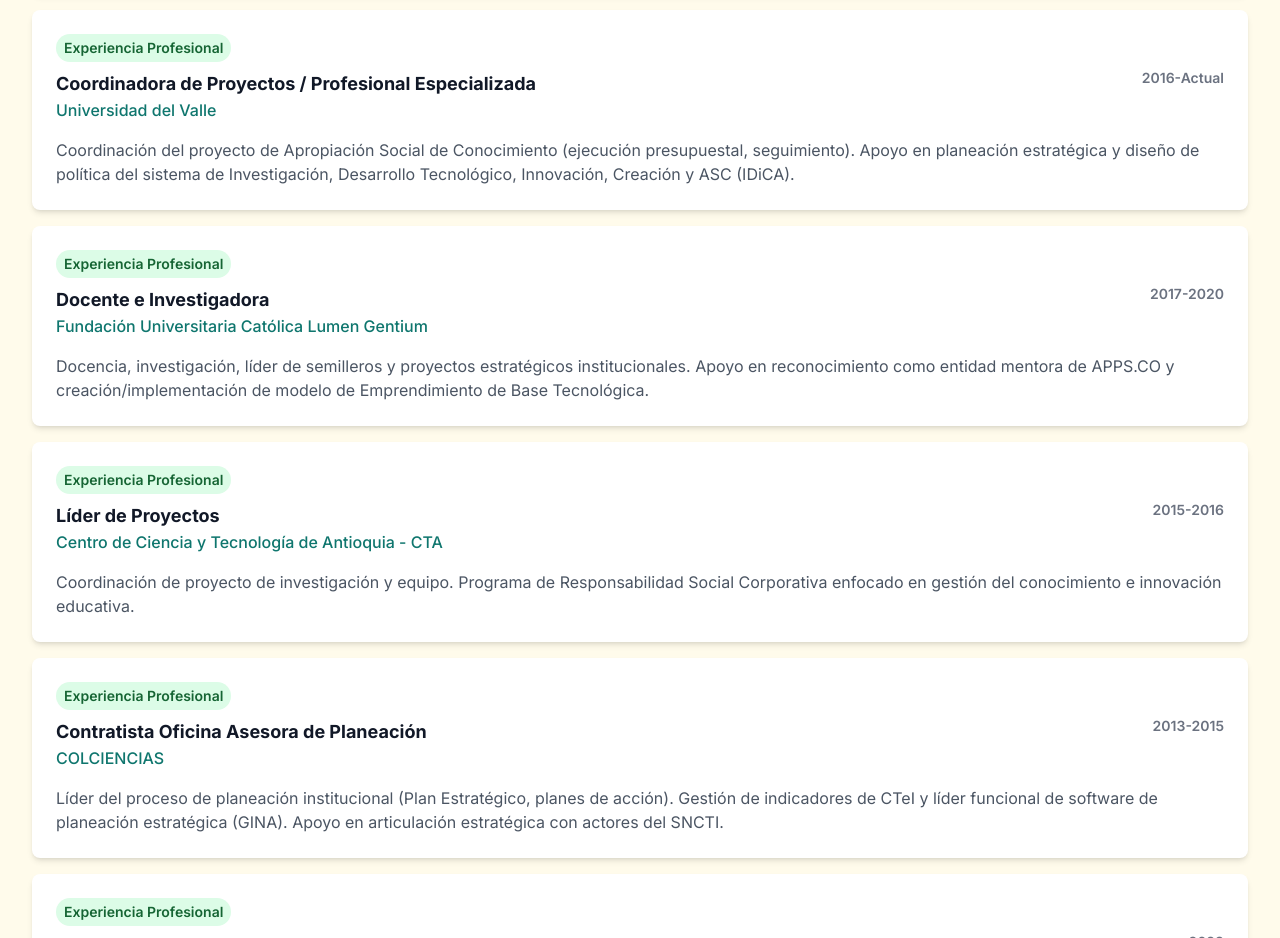
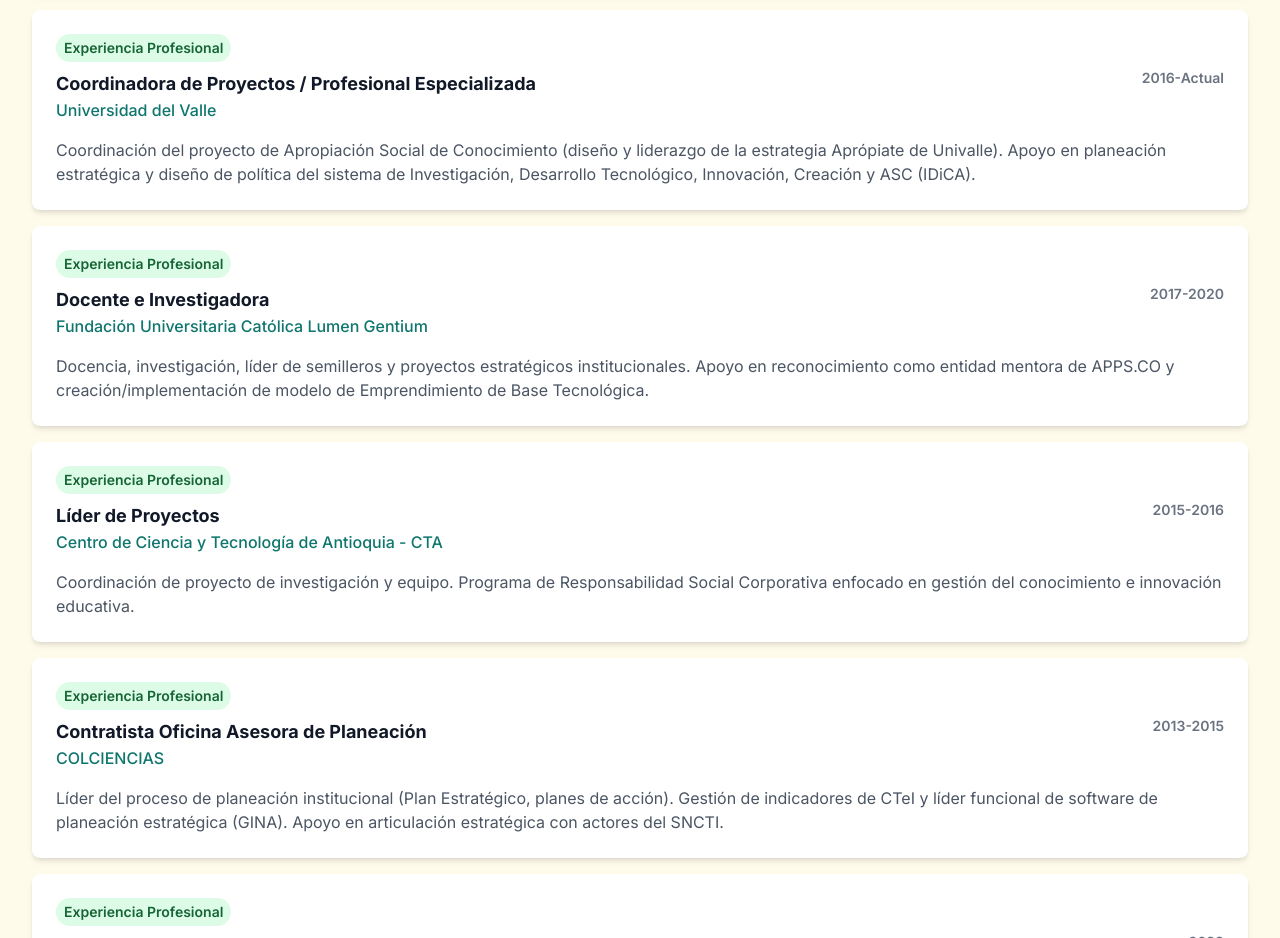
Before and after one commit to AnaMaria2025/Resume, a plain HTML site: page index.html in a window 1280 px wide. Shown: the part 6140-7078 px from the top of the page. Drawn offline with nearby package versions, Linux system fonts and the light colour scheme.

Commit message:
Update index.html

```diff
--- a/index.html
+++ b/index.html
@@ -314,7 +314,7 @@
 
                 { year: '2019-2021; 2024', title: 'Consultora', institution: 'Fundación y Centro de Ciencia ANDOKE', category: 'Experiencia Profesional', desc: 'Acompañamiento a la Gerencia en Planeación, Direccionamiento estratégico y renovación del reconocimiento ante Minciencias. Talleres medioambientales y representación en ecosistema CTI. Miembro de la Junta Directiva en 2025.' },
                 { year: '2009-2013; 2021-2023', title: 'Consultora', institution: 'Instituto de Prospectiva, Innovación y Gestión del Conocimiento', category: 'Experiencia Profesional', desc: 'Participación en estudios para la construcción e implementación de modelos estratégicos y de planeación, incluyendo planeación estratégica para Cali al 2050 (insumo para Plan de Desarrollo vigente). Diagnóstico Marco Regulatorio CTeI y sistematización de Agendas de Bioeconomía.' },
-                { year: '2016-Actual', title: 'Coordinadora de Proyectos / Profesional Especializada', institution: 'Universidad del Valle', category: 'Experiencia Profesional', desc: 'Coordinación del proyecto de Apropiación Social de Conocimiento (ejecución presupuestal, seguimiento). Apoyo en planeación estratégica y diseño de política del sistema de Investigación, Desarrollo Tecnológico, Innovación, Creación y ASC (IDiCA).' },
+                { year: '2016-Actual', title: 'Coordinadora de Proyectos / Profesional Especializada', institution: 'Universidad del Valle', category: 'Experiencia Profesional', desc: 'Coordinación del proyecto de Apropiación Social de Conocimiento (diseño y liderazgo de la estrategia Aprópiate de Univalle). Apoyo en planeación estratégica y diseño de política del sistema de Investigación, Desarrollo Tecnológico, Innovación, Creación y ASC (IDiCA).' },
                 { year: '2017-2020', title: 'Docente e Investigadora', institution: 'Fundación Universitaria Católica Lumen Gentium', category: 'Experiencia Profesional', desc: 'Docencia, investigación, líder de semilleros y proyectos estratégicos institucionales. Apoyo en reconocimiento como entidad mentora de APPS.CO y creación/implementación de modelo de Emprendimiento de Base Tecnológica.' },
                 { year: '2015-2016', title: 'Líder de Proyectos', institution: 'Centro de Ciencia y Tecnología de Antioquia - CTA', category: 'Experiencia Profesional', desc: 'Coordinación de proyecto de investigación y equipo. Programa de Responsabilidad Social Corporativa enfocado en gestión del conocimiento e innovación educativa.' },
                 { year: '2013-2015', title: 'Contratista Oficina Asesora de Planeación', institution: 'COLCIENCIAS', category: 'Experiencia Profesional', desc: 'Líder del proceso de planeación institucional (Plan Estratégico, planes de acción). Gestión de indicadores de CTeI y líder funcional de software de planeación estratégica (GINA). Apoyo en articulación estratégica con actores del SNCTI.' },
```
